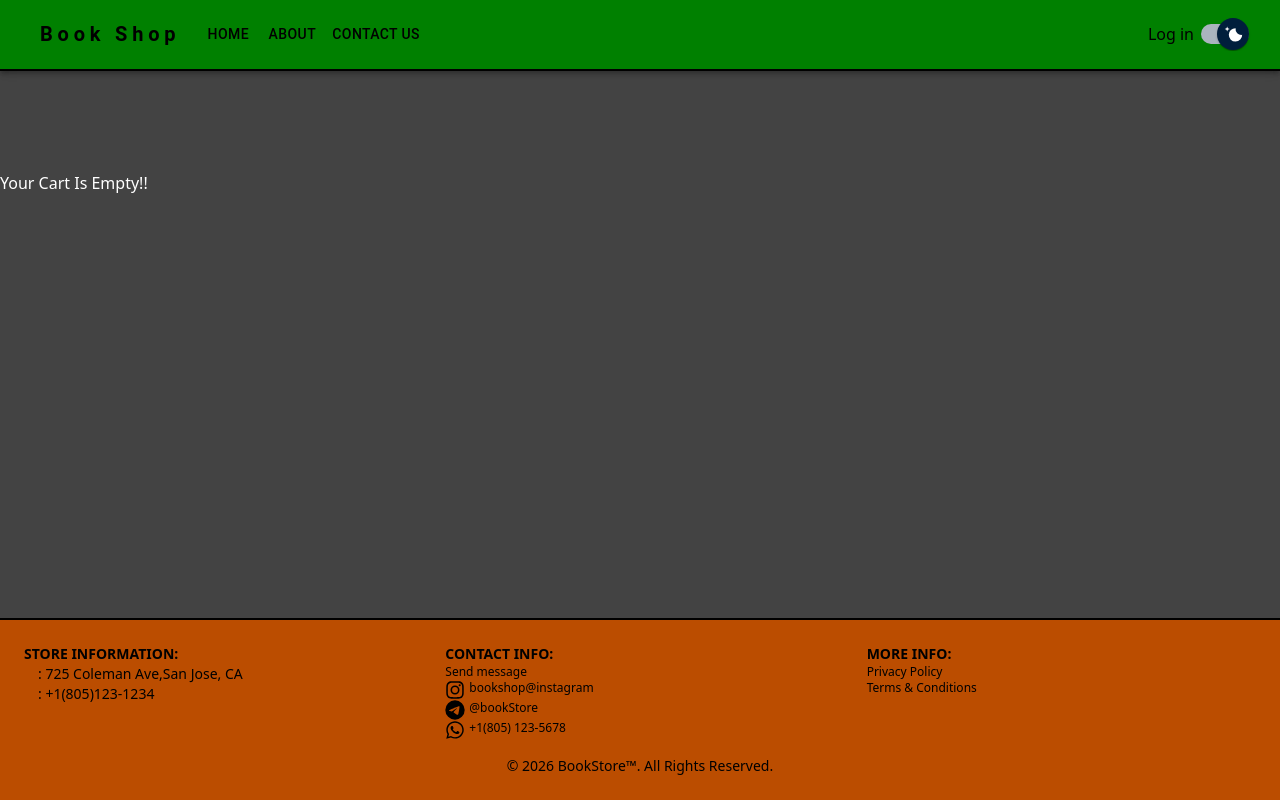
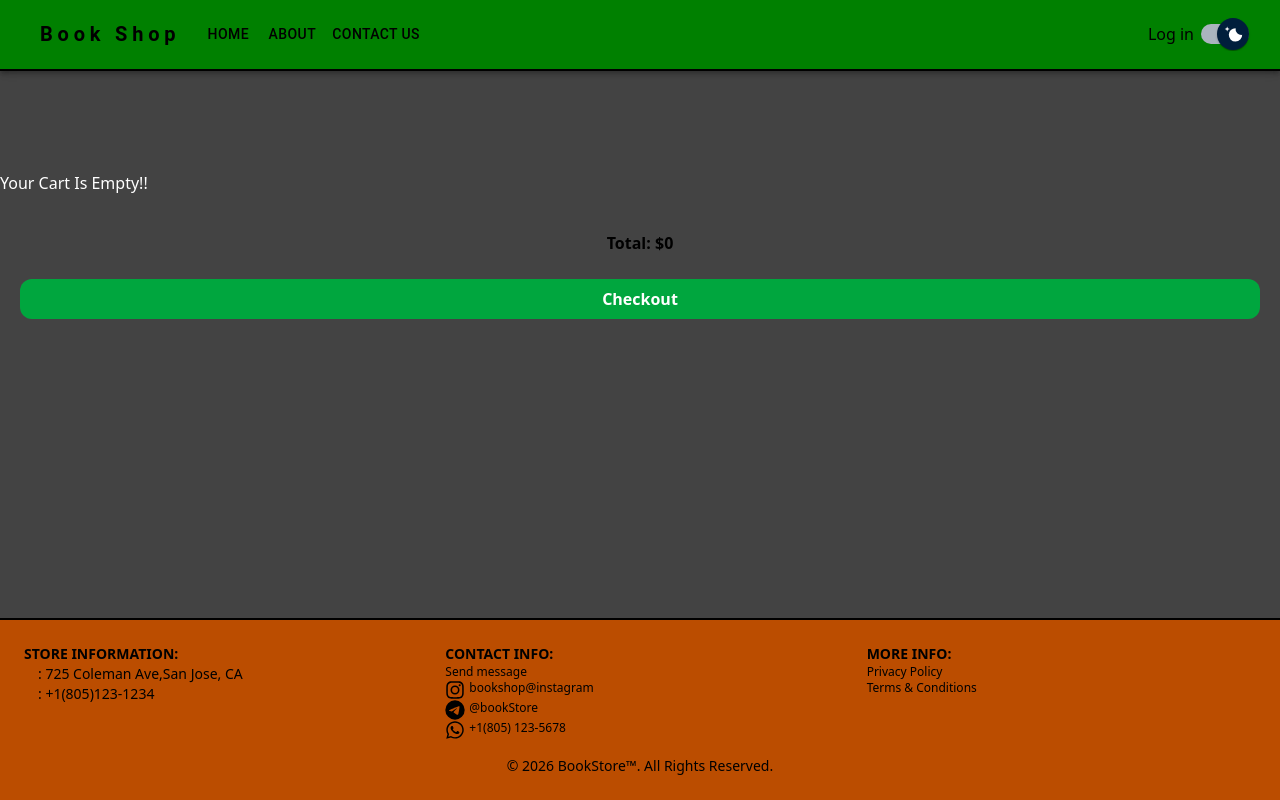
Before and after one commit to hodajahangiri/book_store_react_app, a React app: page /cart in a window 1280 px wide. Both pictures are taken after a click on the element 1217 px from the left and 34 px from the top of the page. Built offline with nearby package versions, Linux system fonts and the light colour scheme; some icons are missing; the HTML template or start-up script is replaced by a standard one.

Commit message:
Add checkout button for userCart, and total to show the total price of cart Items.

```diff
--- a/src/components/SubmitButton/SubmitButton.jsx
+++ b/src/components/SubmitButton/SubmitButton.jsx
@@ -1,4 +1,3 @@
-import React from 'react'
 
 function SubmitButton({textButton}) {
     return (
--- a/src/contexts/CartContext.jsx
+++ b/src/contexts/CartContext.jsx
@@ -24,7 +24,7 @@ export const CartProvider = ({ children }) => {
     useEffect(() => {
         console.log("USEEFFECT : CART_ITEMS", cartItems)
         const calculatedTotal = cartItems.reduce((sum, item) => {
-            return sum + item.price * item.quantity;
+            return sum + (item.book.price * item.quantity);
         }, 0);
         setTotal(calculatedTotal);
     }, [cartItems]);
@@ -100,7 +100,7 @@ export const CartProvider = ({ children }) => {
                     if (responseData.cart_books) {
                         console.log("getUserCart : responseData.user_cart", responseData.cart_books)
                         setCartItems(responseData.cart_books);
-                        // return responseData.cart_books
+                        return responseData.id //return the id of the cart
                     } else {
                         // console.log("getUserCart : responseData.message", responseData.message)
                         alert("getUserCart : responseData.message", responseData.message)
--- a/src/pages/BookDetails/BookDetails.jsx
+++ b/src/pages/BookDetails/BookDetails.jsx
@@ -44,12 +44,6 @@ function BookDetails() {
     useEffect(() => {
         // Add book to book Descriptions
         addBookToDB(book);
-
-        // like book
-
-        // Add to Card
-
-
     }, []);
 
     return (
--- a/src/pages/Cart/Cart.jsx
+++ b/src/pages/Cart/Cart.jsx
@@ -2,10 +2,11 @@ import { useEffect } from "react";
 import { useCart } from "../../contexts/CartContext";
 import CartCard from "../../components/CartCard/CartCard";
 
-
 function Cart({ loading, setLoading }) {
 
-  const { cartItems, getUserCart } = useCart();
+  const { cartItems, getUserCart , total } = useCart();
+
+  console.log("CART : TOTAL : ", total);
 
   useEffect(() => {
     setLoading(true);
@@ -29,7 +30,15 @@ function Cart({ loading, setLoading }) {
           Your Cart Is Empty!!
         </div>
       }
-
+      {cartItems &&
+        <div className='flex flex-col items-center w-full px-5! mt-9!'>
+          <div className='col-span-2 text-black font-bold mb-6!'>Total: ${total}</div>
+          <button className="w-full self-center bg-green-600 hover:bg-green-800 text-white font-extrabold py-2! px-4! rounded-xl cursor-pointer"
+          onClickCheckout>
+            Checkout
+          </button>
+        </div>
+      }
     </div>
   )
 }
```
Also changed, not shown: src/components/CartCard/CartCard.jsx (+4 -5 lines).
